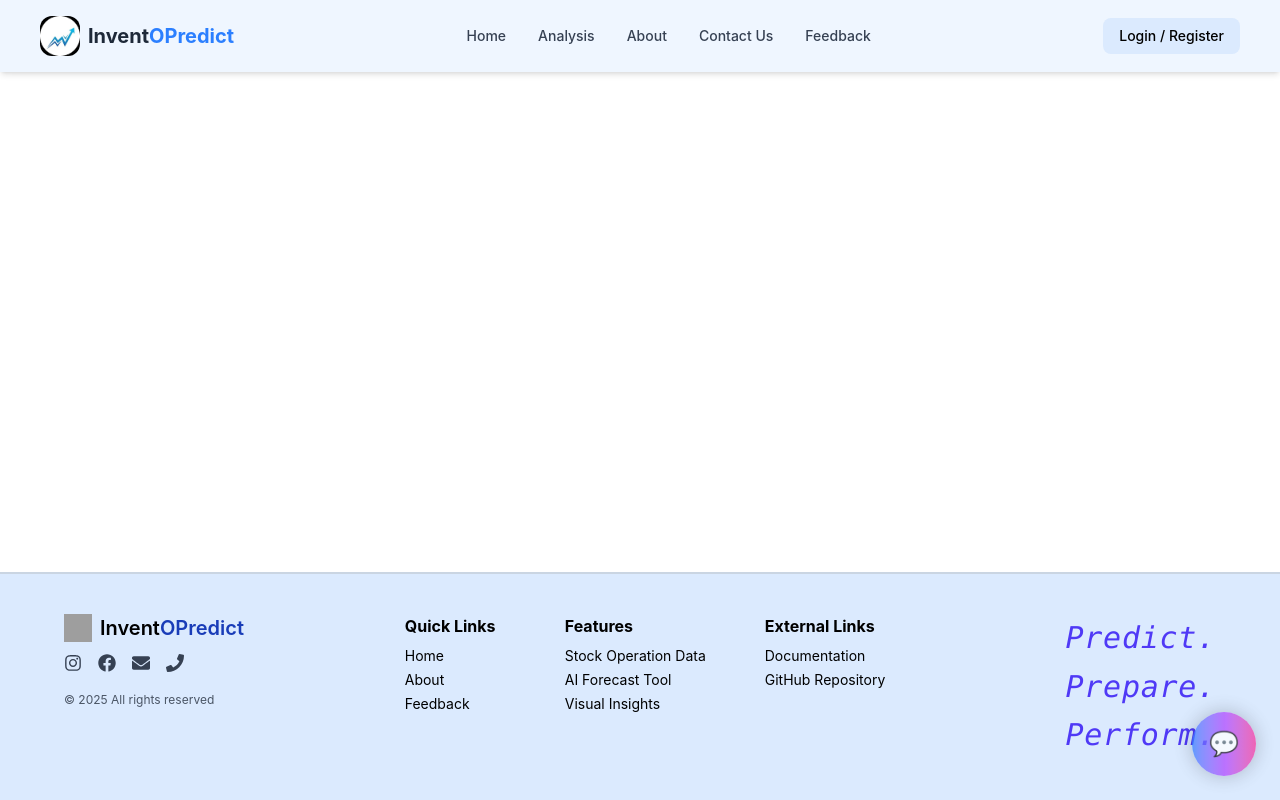
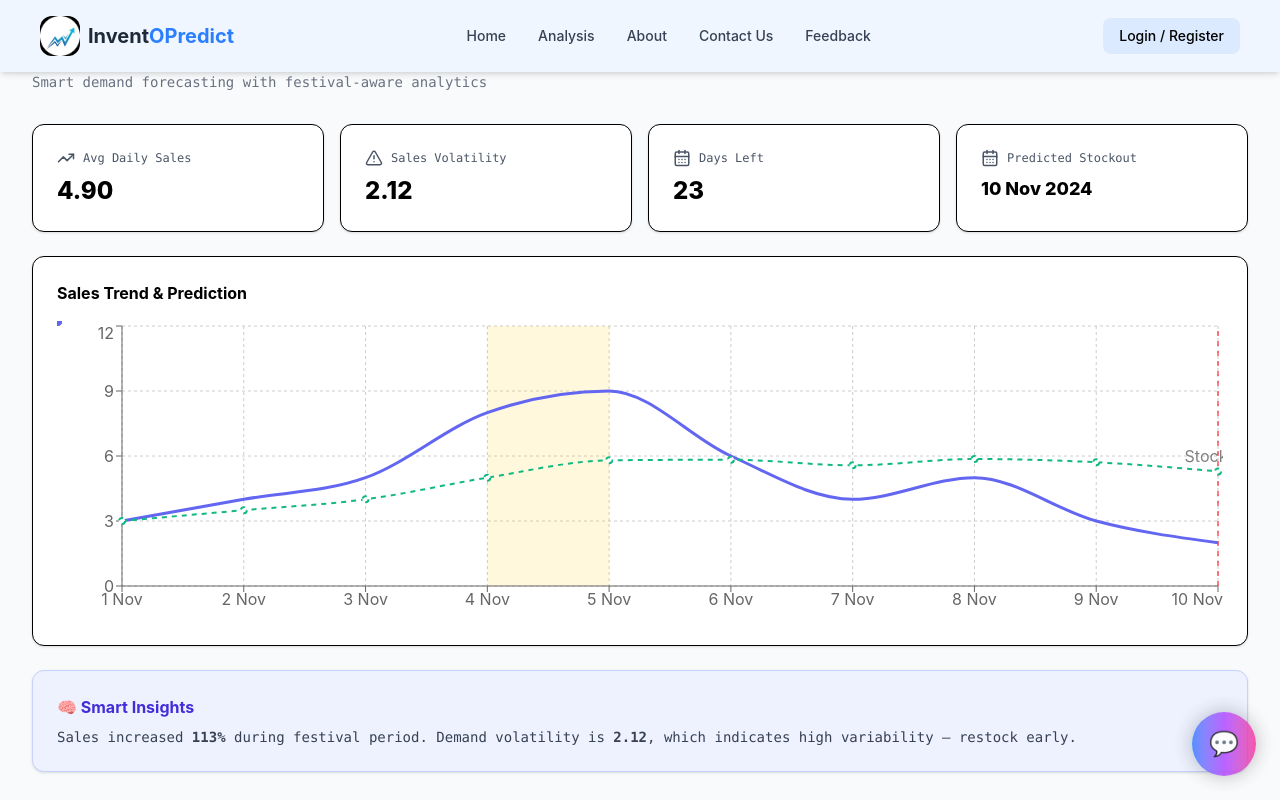
Before and after one commit to Prasenjit10/InventOPredict_Diversion, a React (Vite) app: page /dashboard in a window 1280 px wide. Shown: the top 800 px of the page. Built offline with nearby package versions, Linux system fonts and the light colour scheme; grey boxes are pictures that could not be loaded.

Commit message:
Dashboard added

```diff
--- a/package.json
+++ b/package.json
@@ -17,6 +17,7 @@
     "react-dom": "^19.2.0",
     "react-icons": "^5.5.0",
     "react-router-dom": "^7.13.1",
+    "recharts": "^3.7.0",
     "tailwindcss": "^4.2.1",
     "xlsx": "^0.18.5"
   },
--- a/src/App.jsx
+++ b/src/App.jsx
@@ -12,6 +12,7 @@ import Contact from './pages/Contact';
 import ScrollToTop from './components/ScrollToTop';
 import ChatBot from './components/Chatbot';
 import AnalysisResult from './pages/AnalysisResult';
+import Dashboard from "./pages/Dashboard";
 
 function App() {
   return (
@@ -32,6 +33,7 @@ function App() {
             <Route path="/login" element={<Login />} />
             <Route path="/contactus" element={<Contact />} />
             <Route path="/analysisresult" element={<AnalysisResult/>} />
+            <Route path="/dashboard" element={<Dashboard />} />
 
           </Routes>
         </main>
--- /dev/null
+++ b/src/pages/Dashboard.jsx
@@ -0,0 +1,175 @@
+import { useMemo } from "react";
+import {
+  LineChart, Line, XAxis, YAxis,
+  CartesianGrid, Tooltip,
+  ResponsiveContainer, ReferenceLine, ReferenceArea
+} from "recharts";
+import { TrendingUp, AlertTriangle, CalendarDays } from "lucide-react";
+
+/* ───────── Demo Sales Data ───────── */
+
+const salesData = [
+  { date: "1 Nov", quantity: 3, festival_score: 0 },
+  { date: "2 Nov", quantity: 4, festival_score: 0 },
+  { date: "3 Nov", quantity: 5, festival_score: 0 },
+  { date: "4 Nov", quantity: 8, festival_score: 1 },
+  { date: "5 Nov", quantity: 9, festival_score: 1 },
+  { date: "6 Nov", quantity: 6, festival_score: 0 },
+  { date: "7 Nov", quantity: 4, festival_score: 0 },
+  { date: "8 Nov", quantity: 5, festival_score: 0 },
+  { date: "9 Nov", quantity: 3, festival_score: 0 },
+  { date: "10 Nov", quantity: 2, festival_score: 0 },
+];
+
+/* ───────── Dashboard Component ───────── */
+
+const Dashboard = () => {
+
+  /* --- 7 Day Moving Average --- */
+  const enrichedData = useMemo(() => {
+    return salesData.map((item, index, arr) => {
+      const slice = arr.slice(Math.max(0, index - 6), index + 1);
+      const avg =
+        slice.reduce((sum, d) => sum + d.quantity, 0) / slice.length;
+
+      return { ...item, movingAvg: avg.toFixed(2) };
+    });
+  }, []);
+
+  /* --- KPI Calculations --- */
+  const avgDaily =
+    enrichedData.reduce((s, d) => s + d.quantity, 0) / enrichedData.length;
+
+  const volatility = Math.sqrt(
+    enrichedData.reduce(
+      (s, d) => s + Math.pow(d.quantity - avgDaily, 2),
+      0
+    ) / enrichedData.length
+  ).toFixed(2);
+
+  const predictedStockout = "10 Nov 2024";
+  const daysLeft = 23;
+
+  /* --- Smart Insight --- */
+  const festivalIncrease = (() => {
+    const normal = enrichedData.filter(d => d.festival_score === 0);
+    const festival = enrichedData.filter(d => d.festival_score > 0);
+
+    const normalAvg =
+      normal.reduce((s, d) => s + d.quantity, 0) / normal.length;
+
+    const festAvg =
+      festival.reduce((s, d) => s + d.quantity, 0) / festival.length;
+
+    return (((festAvg - normalAvg) / normalAvg) * 100).toFixed(0);
+  })();
+
+  return (
+    <div className="min-h-screen bg-gray-50 p-8">
+
+      {/* ───────── Header ───────── */}
+      <div className="mb-8">
+        <h2 className="text-3xl font-extrabold">
+          📊 Inventory Prediction Dashboard
+        </h2>
+        <p className="text-gray-500 font-mono text-sm mt-1">
+          Smart demand forecasting with festival-aware analytics
+        </p>
+      </div>
+
+      {/* ───────── KPI CARDS ───────── */}
+      <div className="grid grid-cols-1 sm:grid-cols-2 lg:grid-cols-4 gap-4 mb-6">
+
+        <KPI icon={TrendingUp} label="Avg Daily Sales" value={avgDaily.toFixed(2)} />
+        <KPI icon={AlertTriangle} label="Sales Volatility" value={volatility} />
+        <KPI icon={CalendarDays} label="Days Left" value={daysLeft} />
+        <KPI icon={CalendarDays} label="Predicted Stockout" value={predictedStockout} small />
+
+      </div>
+
+      {/* ───────── MAIN CHART ───────── */}
+      <div className="bg-white border rounded-xl p-6 shadow-sm mb-6">
+
+        <h3 className="font-bold mb-4">Sales Trend & Prediction</h3>
+
+        <ResponsiveContainer width="100%" height={300}>
+          <LineChart data={enrichedData}>
+            <CartesianGrid strokeDasharray="3 3" />
+            <XAxis dataKey="date" />
+            <YAxis />
+            <Tooltip />
+
+            {/* Festival Shaded Area */}
+            <ReferenceArea
+              x1="4 Nov"
+              x2="5 Nov"
+              fill="#facc15"
+              fillOpacity={0.15}
+            />
+
+            {/* Predicted Stockout Line */}
+            <ReferenceLine
+              x="10 Nov"
+              stroke="red"
+              strokeDasharray="5 5"
+              label="Stockout"
+            />
+
+            {/* Daily Quantity */}
+            <Line
+              type="monotone"
+              dataKey="quantity"
+              stroke="#6366f1"
+              strokeWidth={3}
+              dot={({ payload }) => (
+                <circle
+                  r={5}
+                  fill={payload.festival_score > 0 ? "#f59e0b" : "#6366f1"}
+                />
+              )}
+            />
+
+            {/* Moving Average */}
+            <Line
+              type="monotone"
+              dataKey="movingAvg"
+              stroke="#10b981"
+              strokeDasharray="5 5"
+              strokeWidth={2}
+            />
+          </LineChart>
+        </ResponsiveContainer>
+      </div>
+
+      {/* ───────── SMART INSIGHTS ───────── */}
+      <div className="bg-indigo-50 border border-indigo-200 rounded-xl p-6 shadow-sm">
+        <h3 className="font-bold text-indigo-700 mb-2">
+          🧠 Smart Insights
+        </h3>
+
+        <p className="text-sm text-gray-700 font-mono">
+          Sales increased <strong>{festivalIncrease}%</strong> during festival
+          period. Demand volatility is <strong>{volatility}</strong>, which
+          indicates {volatility > 2 ? "high variability — restock early." : "stable demand."}
+        </p>
+      </div>
+
+    </div>
+  );
+};
+
+/* ───────── KPI CARD COMPONENT ───────── */
+
+const KPI = ({ icon: Icon, label, value, small }) => (
+  <div className="bg-white border rounded-xl p-6 shadow-sm">
+    <div className="flex items-center gap-2 mb-2 text-gray-600">
+      <Icon size={18} />
+      <p className="text-xs font-mono">{label}</p>
+    </div>
+    <h3 className={`font-extrabold ${small ? "text-lg" : "text-2xl"}`}>
+      {value}
+    </h3>
+  </div>
+);
+
+export default Dashboard;
```
Also changed, not shown: 1 other file (tests, documents, lock files or other folders).
